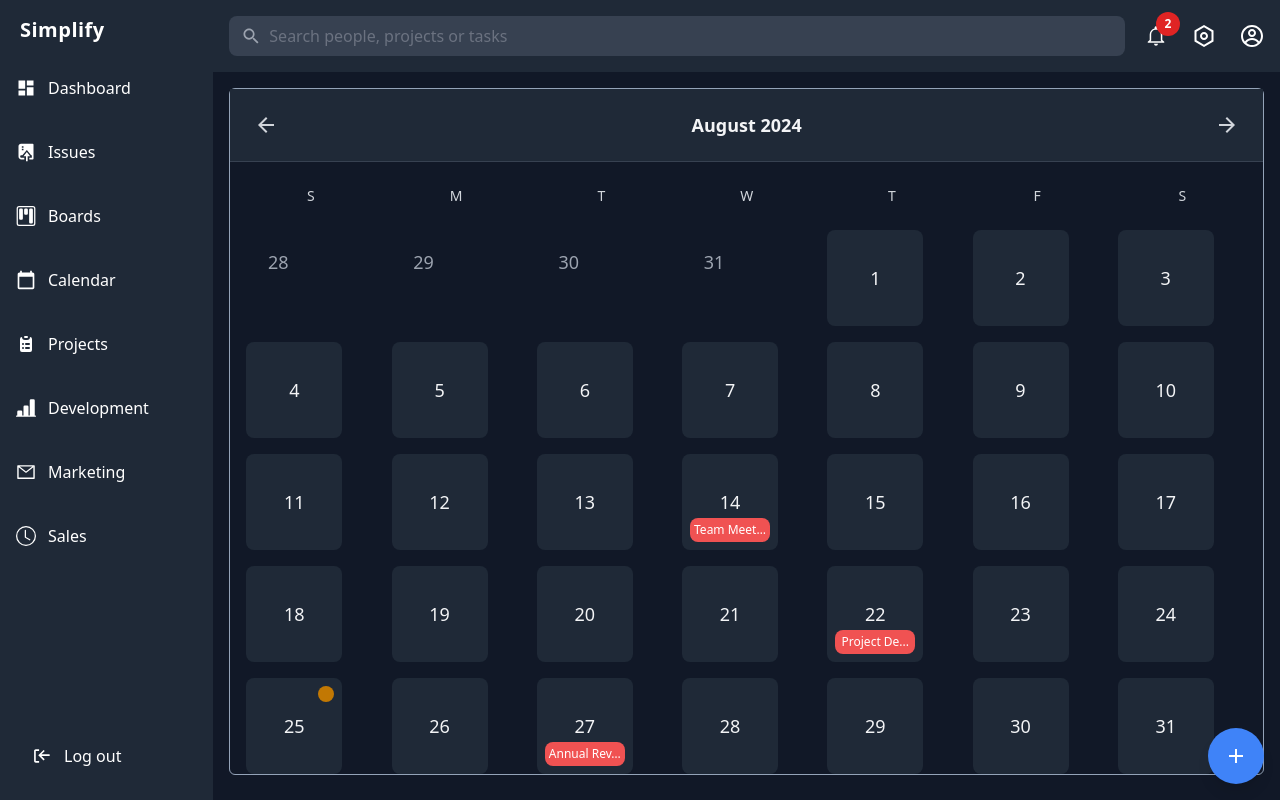
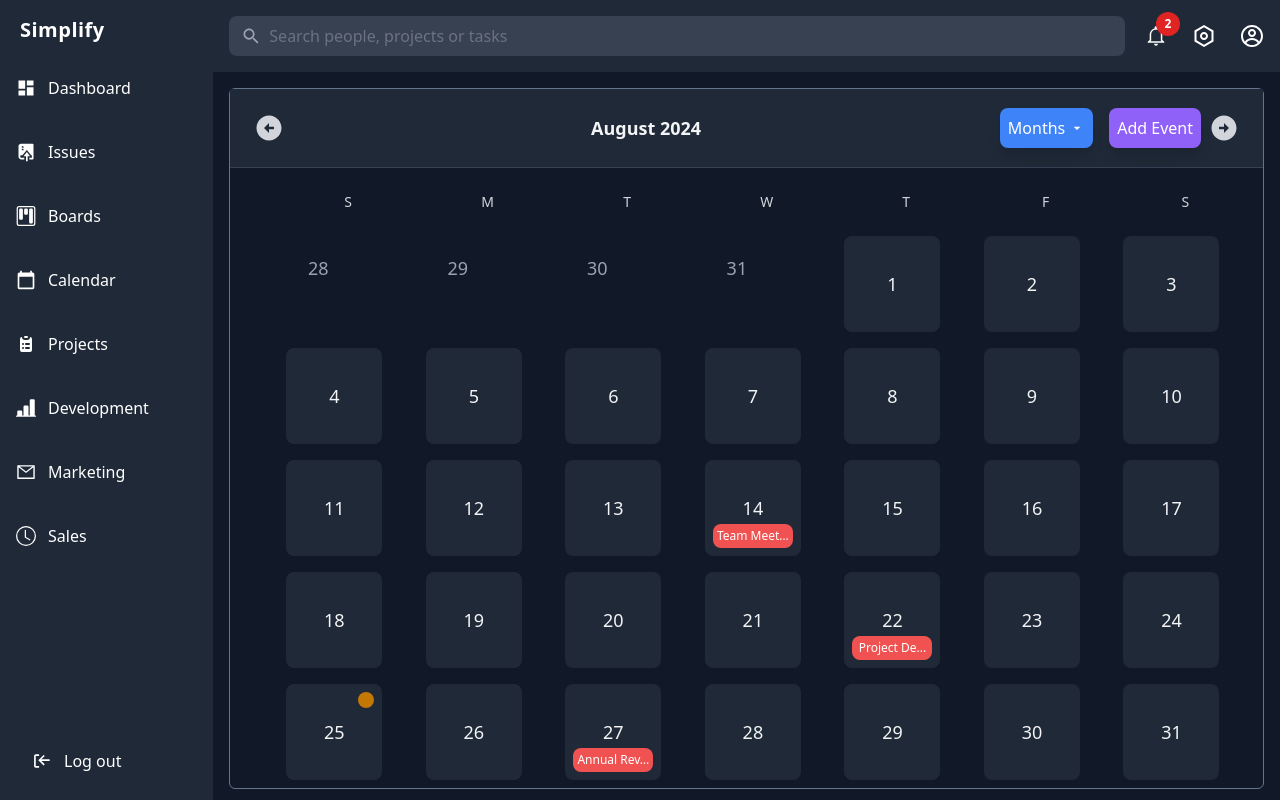
Before and after one commit to sheetalMehta7/Simplify-Frontend, a React (Vite) app: page /dashboard in a window 1280 px wide. Both pictures are taken after a click on the button "Calendar". Built offline with nearby package versions, Linux system fonts and the light colour scheme.

Commit message:
updated calendar component with months dropdown and add event btn

```diff
--- a/src/components/Calendar.tsx
+++ b/src/components/Calendar.tsx
@@ -8,8 +8,13 @@ import {
   eachDayOfInterval,
   addMonths,
   subMonths,
+  setMonth,
 } from 'date-fns'
-import { MdArrowBack, MdArrowForward, MdAdd } from 'react-icons/md'
+import {
+  MdArrowDropDown,
+  MdArrowCircleLeft,
+  MdArrowCircleRight,
+} from 'react-icons/md'
 import { CalendarDrawer } from './CalendarDrawer'
 
 interface Task {
@@ -52,11 +57,27 @@ const sampleTasks: Task[] = [
   },
 ]
 
+const monthsList = [
+  'January',
+  'February',
+  'March',
+  'April',
+  'May',
+  'June',
+  'July',
+  'August',
+  'September',
+  'October',
+  'November',
+  'December',
+]
+
 const CalendarComponent = () => {
   const [currentDate, setCurrentDate] = useState(new Date())
   const [selectedDate, setSelectedDate] = useState<Date | null>(null)
   const [drawerOpen, setDrawerOpen] = useState(false)
   const [selectedTask, setSelectedTask] = useState<Task | null>(null)
+  const [isDropdownOpen, setDropdownOpen] = useState(false)
 
   const handleDateChange = (date: Date) => {
     setSelectedDate(date)
@@ -77,6 +98,11 @@ const CalendarComponent = () => {
     setCurrentDate(addMonths(currentDate, 1))
   }
 
+  const handleMonthJump = (monthIndex: number) => {
+    setCurrentDate(setMonth(currentDate, monthIndex))
+    setDropdownOpen(false)
+  }
+
   const days = eachDayOfInterval({
     start: startOfWeek(startOfMonth(currentDate)),
     end: endOfWeek(endOfMonth(currentDate)),
@@ -90,27 +116,60 @@ const CalendarComponent = () => {
   }
 
   return (
-    <div className="w-full bg-gray-900 text-gray-100 border border-slate-400 rounded-md">
-      <header className="flex items-center justify-between p-4 border-b border-gray-700 bg-gray-800">
+    <div className="w-full text-gray-100 border border-slate-500 rounded-md relative pb-2">
+      <header className="flex items-center justify-between p-4 border-b border-gray-700 bg-gray-800 relative">
         <button
           onClick={handlePrevMonth}
           className="p-2 text-gray-300 hover:text-gray-100"
         >
-          <MdArrowBack size={24} />
+          <MdArrowCircleLeft size={30} />
           <span className="sr-only">Previous month</span>
         </button>
-        <h1 className="text-lg font-semibold text-gray-100">
+
+        <h2 className="text-lg font-bold text-center flex-grow">
           {format(currentDate, 'MMMM yyyy')}
-        </h1>
+        </h2>
+
+        <div className="flex items-center space-x-4 ml-auto">
+          <div className="relative">
+            <button
+              onClick={() => setDropdownOpen(!isDropdownOpen)}
+              className="flex items-center p-2 bg-blue-500 text-white rounded-lg shadow-lg hover:bg-blue-600"
+            >
+              Months <MdArrowDropDown className="ml-1" />
+            </button>
+            {isDropdownOpen && (
+              <div className="absolute right-0 mt-2 bg-white text-gray-800 rounded-lg shadow-lg z-10">
+                {monthsList.map((month, index) => (
+                  <button
+                    key={month}
+                    onClick={() => handleMonthJump(index)}
+                    className="block px-4 py-2 hover:bg-gray-200 w-full text-left"
+                  >
+                    {month}
+                  </button>
+                ))}
+              </div>
+            )}
+          </div>
+          <button
+            onClick={() => setDrawerOpen(true)}
+            className="p-2 bg-purple-500 text-white rounded-lg shadow-lg hover:bg-purple-600"
+          >
+            Add Event
+          </button>
+        </div>
+
         <button
           onClick={handleNextMonth}
           className="p-2 text-gray-300 hover:text-gray-100"
         >
-          <MdArrowForward size={24} />
+          <MdArrowCircleRight size={30} />
           <span className="sr-only">Next month</span>
         </button>
       </header>
-      <div className="grid grid-cols-7 gap-2 sm:gap-4 text-center text-sm font-medium mt-4 mx-2 sm:mx-4">
+
+      <div className="grid grid-cols-7 gap-2 sm:gap-4 text-center text-sm font-medium mt-4 mx-2 sm:mx-4 pl-10">
         <div className="py-2 text-gray-300">S</div>
         <div className="py-2 text-gray-300">M</div>
         <div className="py-2 text-gray-300">T</div>
@@ -127,7 +186,13 @@ const CalendarComponent = () => {
             <button
               key={day.toString()}
               onClick={() => handleDateChange(day)}
-              className={`relative flex items-center justify-center text-lg ${isCurrentMonth ? 'bg-gray-800 text-gray-100' : 'text-gray-400'} ${isSelected ? 'border-4 border-blue-500' : ''} rounded-lg ${isCurrentMonth ? 'w-16 h-16 sm:w-24 sm:h-24' : 'w-12 h-12 sm:w-16 sm:h-16'}`}
+              className={`relative flex items-center justify-center text-lg ${
+                isCurrentMonth ? 'bg-gray-800 text-gray-100' : 'text-gray-400'
+              } ${isSelected ? 'border-4 border-blue-500' : ''} rounded-lg ${
+                isCurrentMonth
+                  ? 'w-16 h-16 sm:w-24 sm:h-24'
+                  : 'w-12 h-12 sm:w-16 sm:h-16'
+              }`}
               style={{ minHeight: '64px', minWidth: '64px' }}
             >
               <span className="block">{format(day, 'd')}</span>
@@ -148,13 +213,7 @@ const CalendarComponent = () => {
           )
         })}
       </div>
-      <button
-        onClick={() => setDrawerOpen(true)}
-        className="fixed bottom-4 right-4 p-4 bg-blue-500 text-white rounded-full shadow-lg hover:bg-blue-600"
-      >
-        <MdAdd size={24} />
-        <span className="sr-only">Add Event</span>
-      </button>
+
       <CalendarDrawer
         task={selectedTask || null}
         isOpen={drawerOpen}
```
